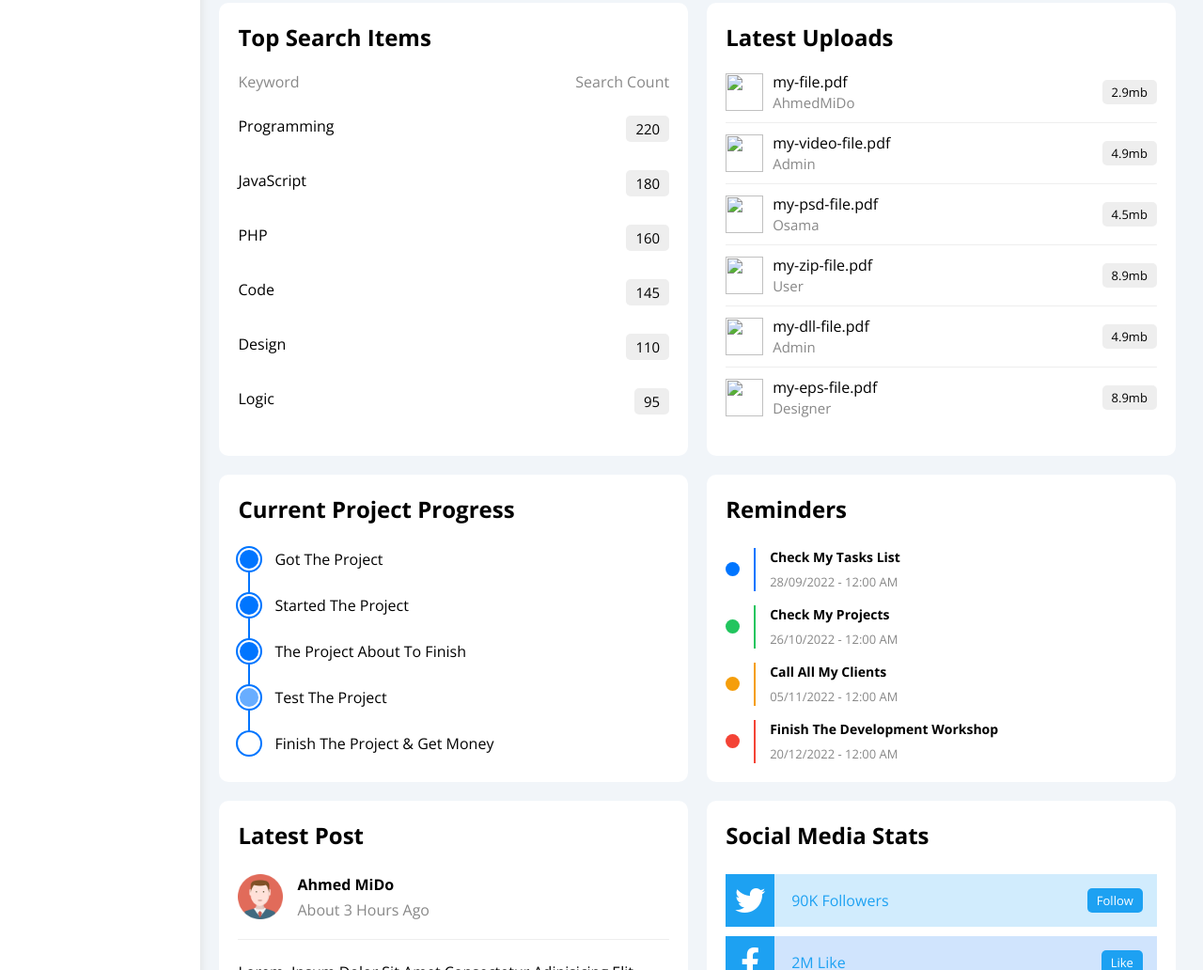
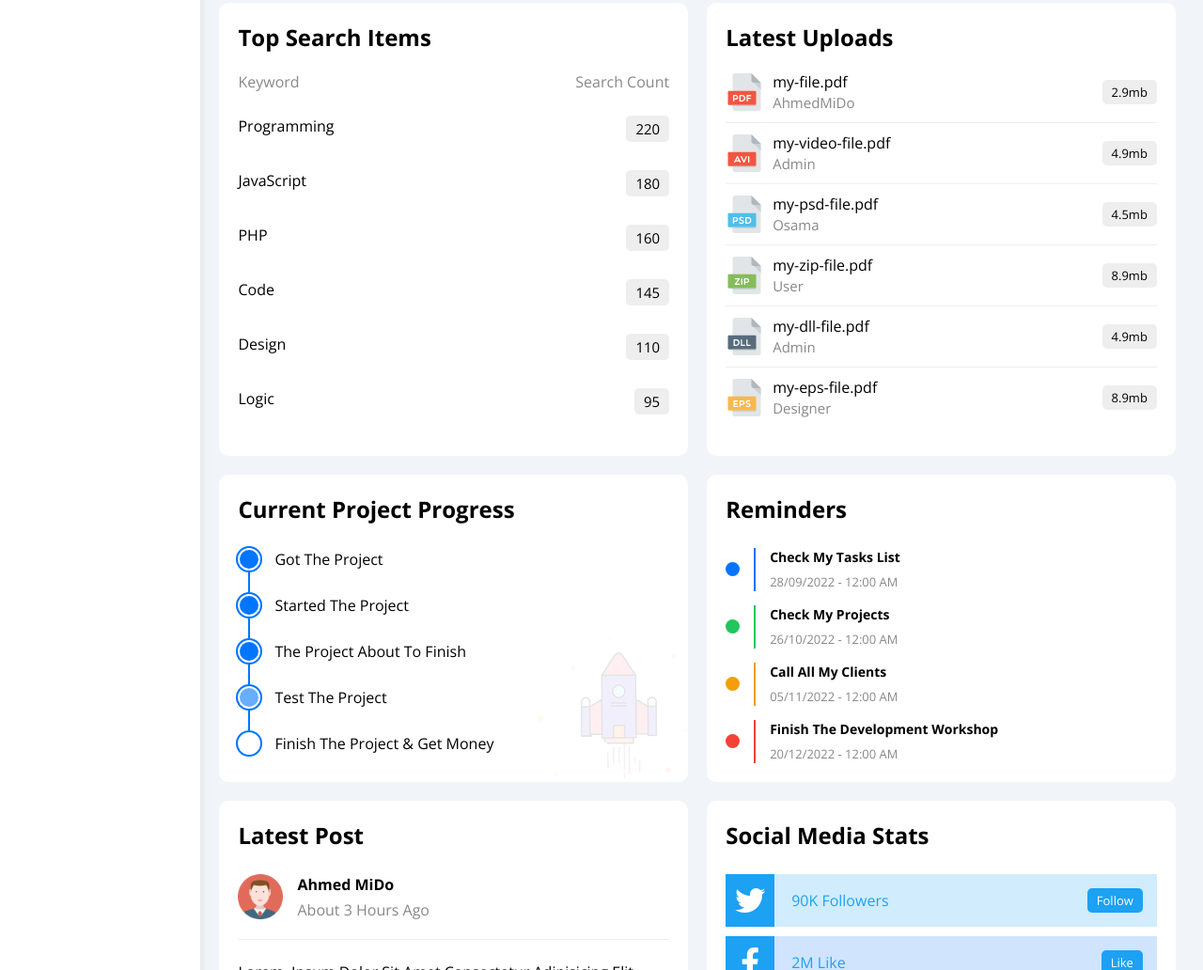
Before and after one commit to AhmedMiDo77/DashBoard-Template, a plain HTML site: page index.html in a window 1280 px wide. Shown: the part 1508-2540 px from the top of the page at 94% size. Drawn offline with nearby package versions, Linux system fonts and the light colour scheme; the site is published under a folder, as on GitHub Pages, so addresses that start at the root find nothing.

Commit message:
alil fix

```diff
--- a/index.html
+++ b/index.html
@@ -304,7 +304,7 @@
           <ul class="m-0">
             <li class="between-flex pb-10 mb-10">
               <div class="d-flex align-center">
-                <img class="mr-10" src="/Images/pdf.svg" alt="">
+                <img class="mr-10" src="Images/pdf.svg" alt="">
                 <div>
                   <span class="d-block">my-file.pdf</span>
                   <span class="fs-15 c-grey">AhmedMiDo</span>
@@ -314,7 +314,7 @@
             </li>
             <li class="between-flex pb-10 mb-10">
               <div class="d-flex align-center">
-                <img class="mr-10" src="/Images/avi.svg" alt="">
+                <img class="mr-10" src="Images/avi.svg" alt="">
                 <div>
                   <span class="d-block">my-video-file.pdf</span>
                   <span class="fs-15 c-grey">Admin</span>
@@ -324,7 +324,7 @@
             </li>
             <li class="between-flex pb-10 mb-10">
               <div class="d-flex align-center">
-                <img class="mr-10" src="/Images/psd.svg" alt="">
+                <img class="mr-10" src="Images/psd.svg" alt="">
                 <div>
                   <span class="d-block">my-psd-file.pdf</span>
                   <span class="fs-15 c-grey">Osama</span>
@@ -334,7 +334,7 @@
             </li>
             <li class="between-flex pb-10 mb-10">
               <div class="d-flex align-center">
-                <img class="mr-10" src="/Images/zip.svg" alt="">
+                <img class="mr-10" src="Images/zip.svg" alt="">
                 <div>
                   <span class="d-block">my-zip-file.pdf</span>
                   <span class="fs-15 c-grey">User</span>
@@ -344,7 +344,7 @@
             </li>
             <li class="between-flex pb-10 mb-10">
               <div class="d-flex align-center">
-                <img class="mr-10" src="/Images/dll.svg" alt="">
+                <img class="mr-10" src="Images/dll.svg" alt="">
                 <div>
                   <span class="d-block">my-dll-file.pdf</span>
                   <span class="fs-15 c-grey">Admin</span>
@@ -354,7 +354,7 @@
             </li>
             <li class="between-flex pb-10 mb-10">
               <div class="d-flex align-center">
-                <img class="mr-10" src="/Images/eps.svg" alt="">
+                <img class="mr-10" src="Images/eps.svg" alt="">
                 <div>
                   <span class="d-block">my-eps-file.pdf</span>
                   <span class="fs-15 c-grey">Designer</span>
@@ -379,7 +379,7 @@
             <li class="mt-25 d-flex align-center current">Test The Project</li>
             <li class="mt-25 d-flex align-center">Finish The Project & Get Money</li>
           </ul>
-          <img class="launch-icon hide-mobile" src="/Images/project.png" alt="">
+          <img class="launch-icon hide-mobile" src="Images/project.png" alt="">
         </div>
         <!-- End Current Project Widget -->
         <!-- Start Reminders Widget -->
```
Also changed, not shown: settings.html (+1 -1 lines).
